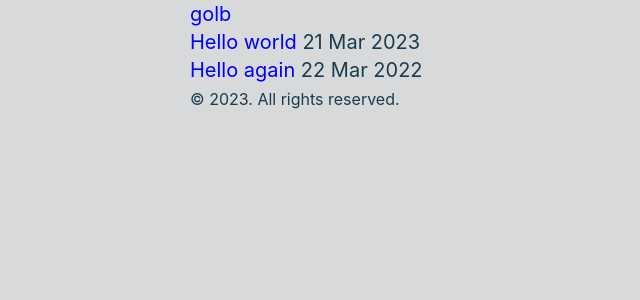
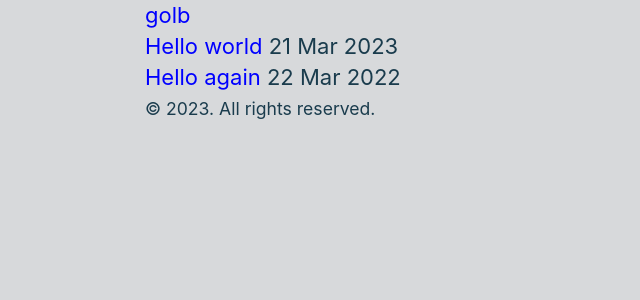
Before and after one commit to aflim/golb, a Jekyll site: the page built from index.html, in a window 1280 px wide. Shown: the top 300 px of the page, without its empty margins (0-640 px from the left). Built offline with Jekyll 4.4.1, drawn with Linux system fonts in a browser that asks for light colours; the list of posts is cut into pages by our own code.

Commit message:
Update stylesheet.css

```diff
--- a/assets/stylesheet.css
+++ b/assets/stylesheet.css
@@ -113,7 +113,7 @@ body {
 
 @media (min-width: 30em) {
   body {
-    font-size: var(--font-size-md);
+    font-size: 22px;
   }
 }
 
```
